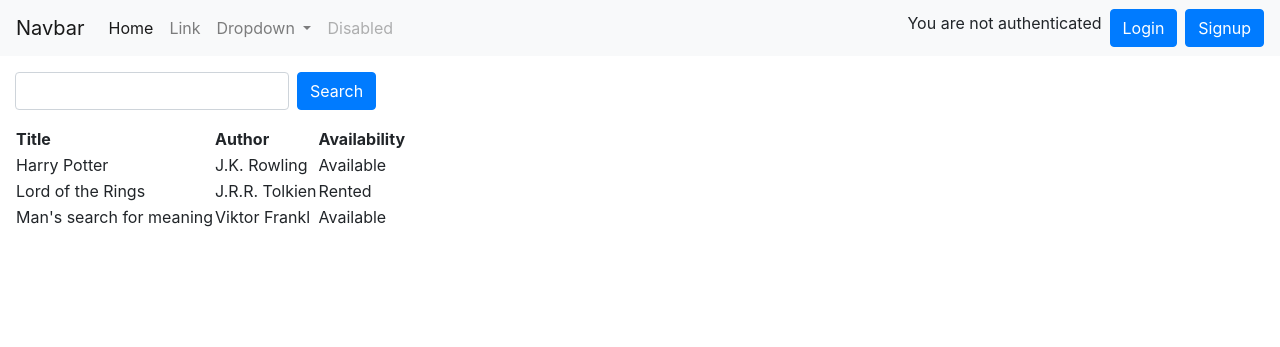
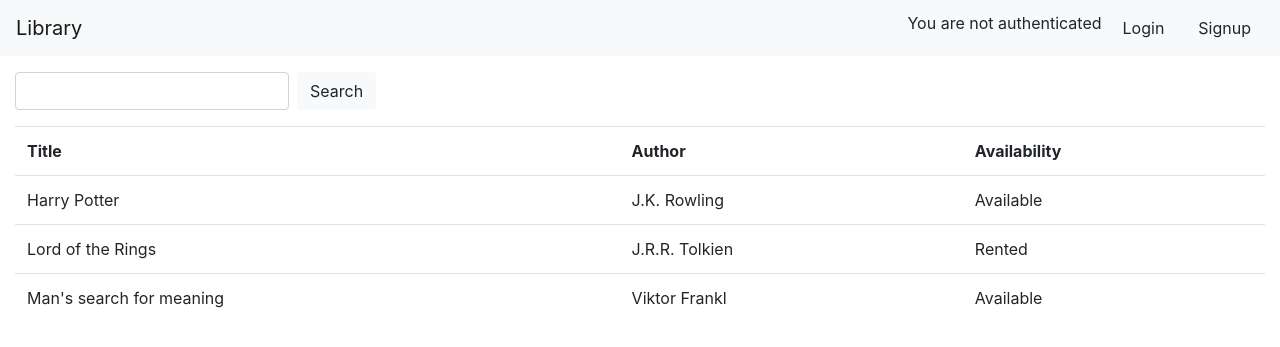
Before and after one commit to Murukaen/library_project, a Django app: page / in a window 1280 px wide. Shown: the top 347 px of the page. Run offline with Django 4.2, Linux system fonts and the light colour scheme; data comes from the database, SQL or seed files in the repository.

Commit message:
Update layout

```diff
--- a/library/templates/library/index.html
+++ b/library/templates/library/index.html
@@ -6,33 +6,14 @@
 <body>
 
 <nav class="navbar navbar-expand-lg navbar-light bg-light">
-  <a class="navbar-brand" href="#">Navbar</a>
+  <a class="navbar-brand" href="#">Library</a>
   <button class="navbar-toggler" type="button" data-toggle="collapse" data-target="#navbarSupportedContent" aria-controls="navbarSupportedContent" aria-expanded="false" aria-label="Toggle navigation">
     <span class="navbar-toggler-icon"></span>
   </button>
 
   <div class="collapse navbar-collapse" id="navbarSupportedContent">
     <ul class="navbar-nav mr-auto">
-      <li class="nav-item active">
-        <a class="nav-link" href="#">Home <span class="sr-only">(current)</span></a>
-      </li>
-      <li class="nav-item">
-        <a class="nav-link" href="#">Link</a>
-      </li>
-      <li class="nav-item dropdown">
-        <a class="nav-link dropdown-toggle" href="#" id="navbarDropdown" role="button" data-toggle="dropdown" aria-haspopup="true" aria-expanded="false">
-          Dropdown
-        </a>
-        <div class="dropdown-menu" aria-labelledby="navbarDropdown">
-          <a class="dropdown-item" href="#">Action</a>
-          <a class="dropdown-item" href="#">Another action</a>
-          <div class="dropdown-divider"></div>
-          <a class="dropdown-item" href="#">Something else here</a>
-        </div>
-      </li>
-      <li class="nav-item">
-        <a class="nav-link disabled" href="#">Disabled</a>
-      </li>
+
     </ul>
     <ul class="navbar-nav">
       <li class="nav-item mr-2">
@@ -47,20 +28,20 @@
         <li class="nav-item">
             <form class="form-inline" action="{% url 'library:logout' %}" method="post">
               {% csrf_token %}
-              <button class="btn btn-primary" type="submit"> Logout </button>
+              <button class="btn btn-light" type="submit"> Logout </button>
             </form>
         </li>
       {% else %}
         <li class="nav-item mr-2">
           <form class="form-inline" action="{% url 'library:login' %}" method="post">
             {% csrf_token %}
-            <button class="btn btn-primary" type="submit"> Login </button>
+            <button class="btn btn-light" type="submit"> Login </button>
           </form>
         </li>
         <li class="nav-item">
           <form class="form-inline" action="{% url 'library:signup' %}" method="post">
             {% csrf_token %}
-            <button class="btn btn-primary" type="submit"> Signup </button>
+            <button class="btn btn-light" type="submit"> Signup </button>
           </form>
         </li>
       {% endif %}
@@ -73,9 +54,9 @@
     <form class="form-inline" action="{% url 'library:index' %}" method="post">
       {% csrf_token %}
       <input class="form-control" id="search" name="search" type="text" />
-      <button class="btn btn-primary ml-2" type="submit" value = "Submit"> Search </button>
+      <button class="btn btn-light ml-2" type="submit" value = "Submit"> Search </button>
     </form>
-    <table class="mt-3">
+    <table class="table mt-3">
       <tr>
         <th> Title </th>
         <th> Author </th>
```
